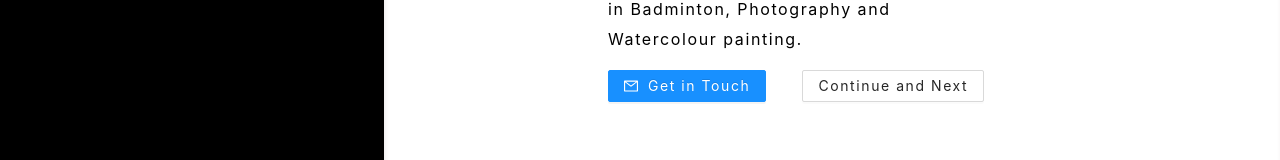
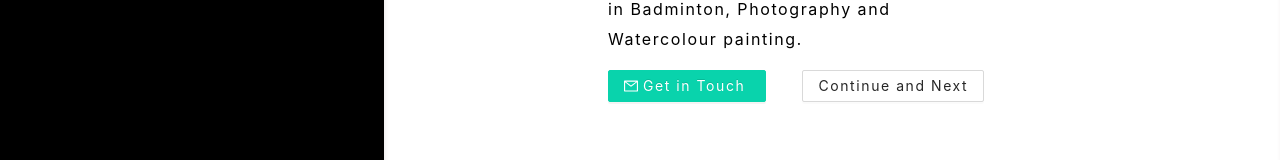
Before and after one commit to mehnazb3/just-do-it, a React (Create React App) app: page /aboutme in a window 1280 px wide. Shown: the part 494-654 px from the top of the page. Built offline with nearby package versions, Linux system fonts and the light colour scheme.

Commit message:
Minor css changes.

```diff
--- a/src/App.css
+++ b/src/App.css
@@ -5,5 +5,24 @@
 
 html, body, #root
 {
-    height: 100%;
+  height: 100%;
 }
+
+.ant-btn-primary {
+  background-color: #09d3ac !important;
+  color: white !important;
+  border: 1px solid #09d3ac!important;
+}
+
+.ant-btn-primary a {
+  padding: 5px !important;
+}
+
+.ant-btn:hover {
+  color: #09d3ac !important;
+  border: 1px solid #09d3ac!important;
+}
+
+.ant-btn-primary a:hover, .ant-btn-primary .anticon:hover{
+  color: white !important;
+}
--- a/src/components/AboutMe/styles/index.ts
+++ b/src/components/AboutMe/styles/index.ts
@@ -34,11 +34,3 @@ export const MailLink = styled.a`
 export const ButtonsWrapper = styled.p`
   display: inline-block;
 `;
-
-export const PrimaryButton = styled.p`
-  background-color: green;
-`;
-
-export const SecondaryButton = styled.p`
-  background-color: gray;
-`;
```
